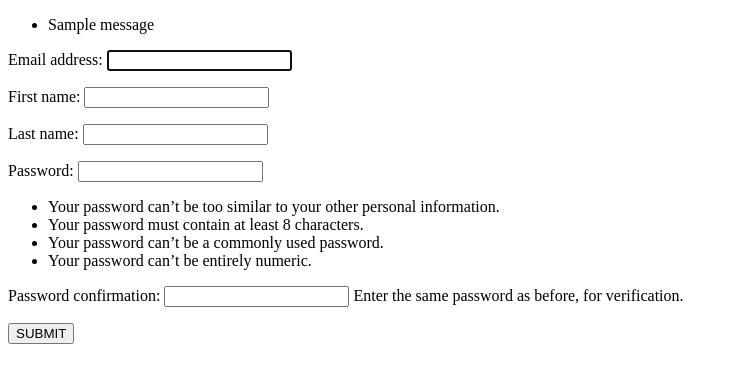
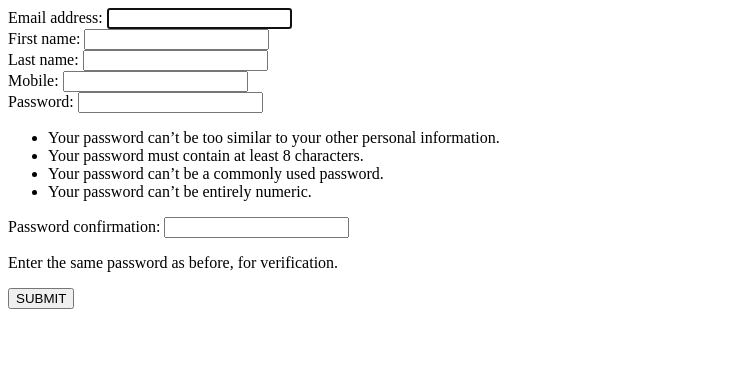
Before and after one commit to sonalp0202/myblog, a Django app: page /blogging/register/ in a window 1280 px wide. Shown: the top 383 px of the page, without its empty margins (0-738 px from the left). Run offline with Django 3.2, Linux system fonts and the light colour scheme; tables that the repository leaves empty hold one stand-in row (values such as "Sample post"); one stand-in notice (Sample message) is shown.

Commit message:
first change commit

```diff
--- a/blog/blogging/forms.py
+++ b/blog/blogging/forms.py
@@ -3,17 +3,10 @@ from .models import CustomUser
 from django import forms
 
 class RegisterUser(UserCreationForm):
+    mobile = forms.CharField()
     class Meta:
         model = CustomUser
-        fields = ['email','first_name','last_name']
-
-    def clean_email(self):
-        email = self.cleaned_data['email']
-        users = CustomUser.objects.filter(email__iexact=email)
-        if users:
-            raise forms.ValidationError("Custom text about email.")
-        return email.lower()
-
+        fields = ['email','first_name','last_name','mobile']
 
 class CustomUserCreationForm(UserCreationForm):
     class Meta:
--- a/blog/blogging/models.py
+++ b/blog/blogging/models.py
@@ -15,6 +15,8 @@ class CustomUser(AbstractBaseUser, PermissionsMixin):
     last_name = models.CharField(max_length=20,null=True,blank=True)
     bio = models.TextField(max_length=225,null=True,blank=True)
     verified = models.BooleanField(default=False)
+    mobile = models.PositiveBigIntegerField()
+    otp = models.CharField(max_length=100,default=None)
 
 
     USERNAME_FIELD = 'email'
--- a/blog/blogging/templates/register_user.html
+++ b/blog/blogging/templates/register_user.html
@@ -5,17 +5,25 @@
     <title>Register for the new account</title>
 </head>
 <body>
-{% if messages %}
-<ul class="messages">
-    {% for message in messages %}
-    <li {% if message.tags %} class="{{ message.tags }}"{% endif %} >{{ message }}</li>
-    {% endfor %}
-</ul>
-{% endif %}
+<!--{% if messages %}-->
+<!--<ul class="messages">-->
+<!--    {% for message in messages %}-->
+<!--    <li {% if message.tags %} class="{{ message.tags }}"{% endif %} >{{ message }}</li>-->
+<!--    {% endfor %}-->
+<!--</ul>-->
+<!--{% endif %}-->
 <form method="POST">
 {% csrf_token %}
-{{form.as_p}}
-
+<!--{{form.as_p}}-->
+{% for field in form %}
+<div class="fieldWrapper">
+    {{ field.errors }}
+    {{ field.label_tag }} {{ field }}
+    {% if field.help_text %}
+    <p class="help">{{ field.help_text|safe }}</p>
+    {% endif %}
+</div>
+{% endfor %}
 <input type="submit" value="SUBMIT">
 </form>
 </body>
--- a/blog/blogging/urls.py
+++ b/blog/blogging/urls.py
@@ -1,6 +1,6 @@
 from django.urls import path
-from .views import registeruser,activate
+from .views import registeruserviaemail,activate
 
 
-urlpatterns = [path('register/',registeruser,name='register'),
+urlpatterns = [path('register/',registeruserviaemail,name='register'),
                path('activate/<uidb64>/<token>/',activate, name='activate')]
--- a/blog/blogging/views.py
+++ b/blog/blogging/views.py
@@ -12,11 +12,10 @@ from django.core.mail import send_mail
 user = get_user_model()
 
 
-def registeruser(request):
+def registeruserviaemail(request):
     if request.method == 'POST':
         form = RegisterUser(request.POST)
         if form.is_valid():
-            # print(form.data)
             try:
                 if user.objects.filter(email=request.POST['email']).first():
                     messages.success(request, 'The email id is already present')
@@ -33,6 +32,7 @@ def registeruser(request):
                 uid64 = urlsafe_base64_encode(force_bytes(new_user.pk))
                 print(uid64)
                 print(new_user.pk)
+                new_user.otp = default_token_generator.make_token(new_user)
                 message = render_to_string('activate_email.html', {
                     'user': new_user,
                     'domain': current_site.domain,
@@ -43,10 +43,12 @@ def registeruser(request):
                 send_mail(mail_subject, message, None, [to_email], fail_silently=False)
                 messages.add_message(request, messages.SUCCESS, 'Profile created but  verification is required')
 
+
                 # return HttpResponse('Please confirm your email address to complete the registration')
             except Exception as e:
                 print(e)
-
+        else:
+            return render(request,'register_user.html',{'form': form})
     form = RegisterUser()
     return render(request, 'register_user.html', {'form': form})
 
@@ -56,7 +58,6 @@ def activate(request, uidb64, token):
     try:
         print(uidb64)
         uid = force_text(urlsafe_base64_decode(uidb64))
-        # uid = urlsafe_base64_decode(uidb64)
         print(uid)
         print(int(uid))
 
@@ -66,7 +67,7 @@ def activate(request, uidb64, token):
     print(nuser)
     print(token)
     print(default_token_generator.check_token(nuser, token))
-    if nuser is not None and default_token_generator.check_token(nuser, token):
+    if nuser is not None and (nuser.otp == token):
         nuser.is_active = True
         nuser.save()
         return HttpResponse('Thank you for your email confirmation. Now you can login your account.')
```
Also changed, not shown: blog/blogging/migrations/0005_auto_20211009_0225.py (added), blog/blogging/migrations/0006_alter_customuser_mobile.py (added).
